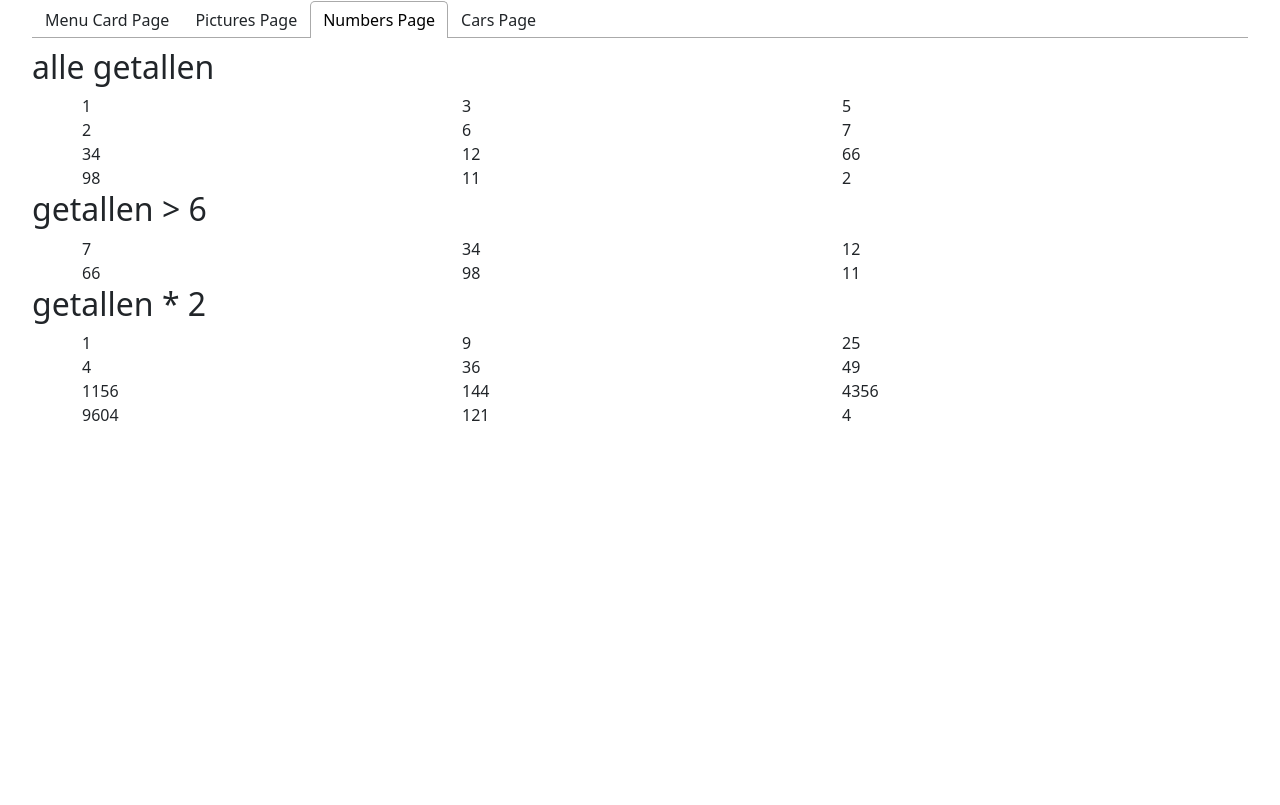
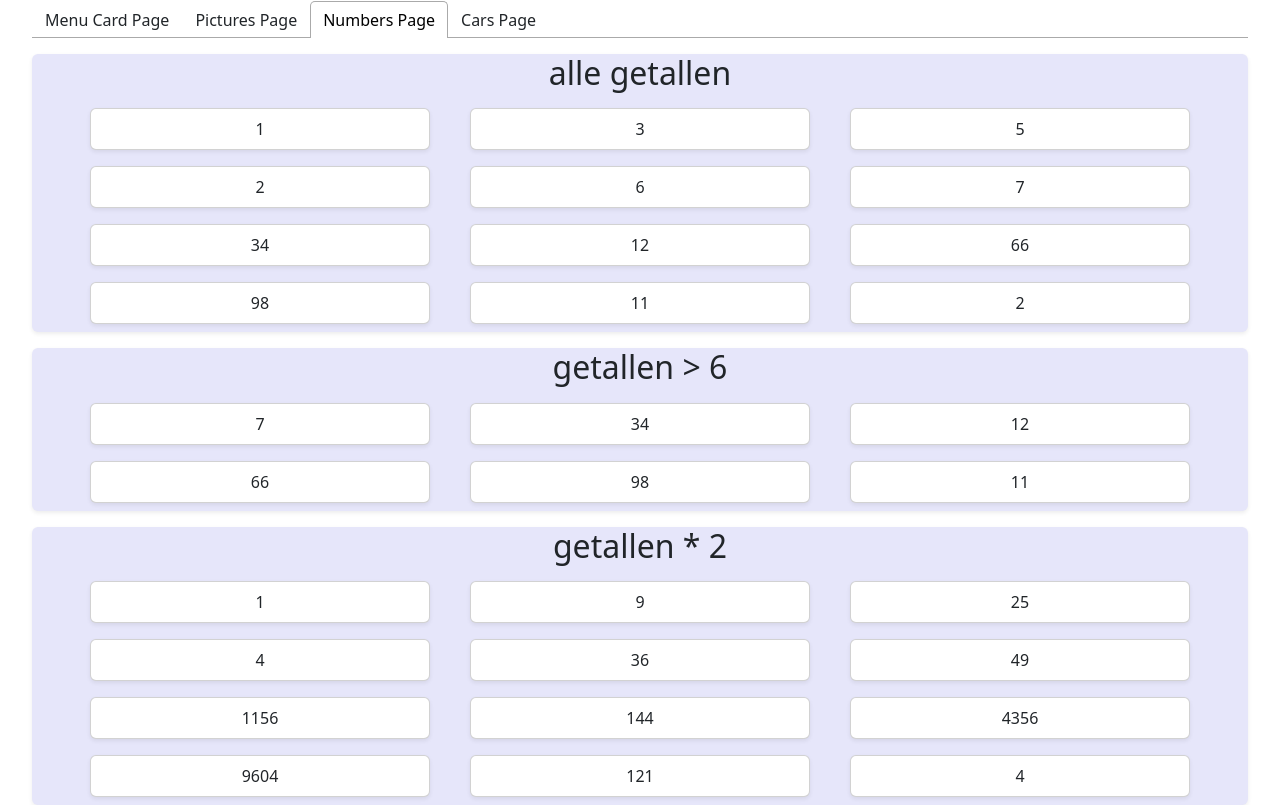
Before and after one commit to Jitse2003/dynamic_oefeningen, a React (Create React App) app: page / in a window 1280 px wide. Both pictures are taken after a click on the tab "Numbers Page". Built offline with nearby package versions, Linux system fonts and the light colour scheme.

Commit message:
Excercise 4.5

```diff
--- a/src/components/Cars.js
+++ b/src/components/Cars.js
@@ -1,12 +1,15 @@
 import 'bootstrap/dist/css/bootstrap.min.css';
 import {Container, Row} from "react-bootstrap";
 import {Section} from "./Section";
+import {MyCard} from "./MyCard";
 
 export function Cars(props) {
     const {title, cars} = props
 
     return <div>
-        <Section title = {title} content = {cars.map(c => <Car car={c}/>)}/>
+        <Section title={title}>
+            {cars.map(i => <Car car={i}/>)}
+        </Section>
     </div>;
 
 }
@@ -14,12 +17,12 @@ export function Cars(props) {
 function Car(props) {
     const {car} = props;
 
-    return <div className={"mb-4"}>
+    return <MyCard xs = {4} sm = {4} md = {4} xxl = {4}>
         <h2>{car.name}</h2>
         <div>{car.brand ? "merk: " + car.brand : ""}</div>
         <div>{car.type ? "type: " + car.type : ""}</div>
         <div
             style={{backgroundColor: car.color === "blauw" ? "blue" : ""}}>{car.color ? "kleur: " + car.color : ""}</div>
         <div>{car.note ? "note: " + car.note : ""}</div>
-    </div>;
+    </MyCard>;
 }
--- /dev/null
+++ b/src/components/MyCard.js
@@ -0,0 +1,24 @@
+import {Card, Col} from "react-bootstrap";
+import PropTypes from "prop-types";
+import {Section} from "./Section";
+
+
+export function MyCard(props) {
+    const {children, xs, sm, md, xxl} = props;
+
+    return (
+        <Col xs={xs} sm={sm} md={md} xxl={xxl} className={"text-center "}>
+            <Card className="m-2 p-2 shadow-sm">
+                {children}
+            </Card>
+        </Col>
+    );
+}
+
+MyCard.propTypes = {
+    children: PropTypes.node.isRequired,
+    xs: PropTypes.number.isRequired,
+    sm: PropTypes.number.isRequired,
+    md: PropTypes.number.isRequired,
+    xxl: PropTypes.number.isRequired,
+}
--- a/src/components/Numbers.js
+++ b/src/components/Numbers.js
@@ -1,18 +1,21 @@
 import 'bootstrap/dist/css/bootstrap.min.css';
 import {Col, Row} from "react-bootstrap";
 import {Section} from "./Section";
+import {MyCard} from "./MyCard";
 
 export function Numbers(props) {
     const {title, numbers} = props;
 
     return <div>
-        <Section title = {title} content = {numbers.map(i => <Number number={i}/>)}/>
+        <Section title = {title}>
+            {numbers.map(i => <Number number={i}/>)}
+        </Section>
     </div>;
 }
 
 function Number(props){
     const {number} = props
-    return <Col sm={4} className={"col-3"}>
-            {number}
-        </Col>;
+    return <MyCard xs = {4} sm = {4} md = {4} xxl = {4}>
+        {number}
+    </MyCard>
 }
--- a/src/components/Section.js
+++ b/src/components/Section.js
@@ -1,18 +1,19 @@
-import {Container, Row} from "react-bootstrap";
+import {Col, Container, Row} from "react-bootstrap";
 import PropTypes from "prop-types";
 
 export function Section(props) {
-    const {title, content} = props
+    const {title, children} = props;
 
-    return <div>
-        <h2>{title}</h2>
-        <Container>
-            <Row>
-                {content}
-            </Row>
-        </Container>
-    </div>;
-
+    return (
+        <div className="mt-3 rounded shadow-sm" style={{backgroundColor: "lavender"}}>
+            <Container>
+                <h2 className={"text-center"}>{title}</h2>
+                <Row>
+                    {children}
+                </Row>
+            </Container>
+        </div>
+    );
 }
 
 Section.propTypes = {
```
